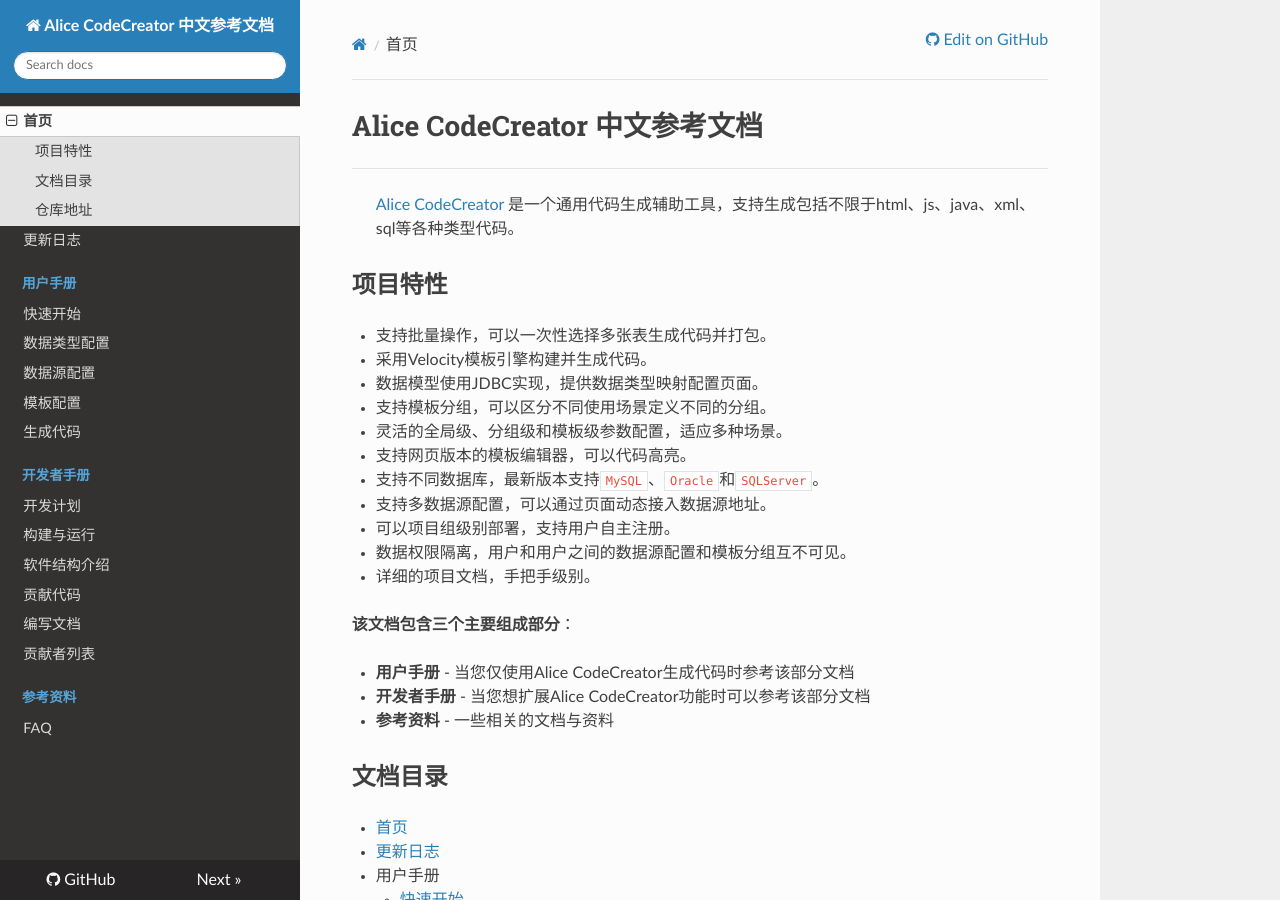
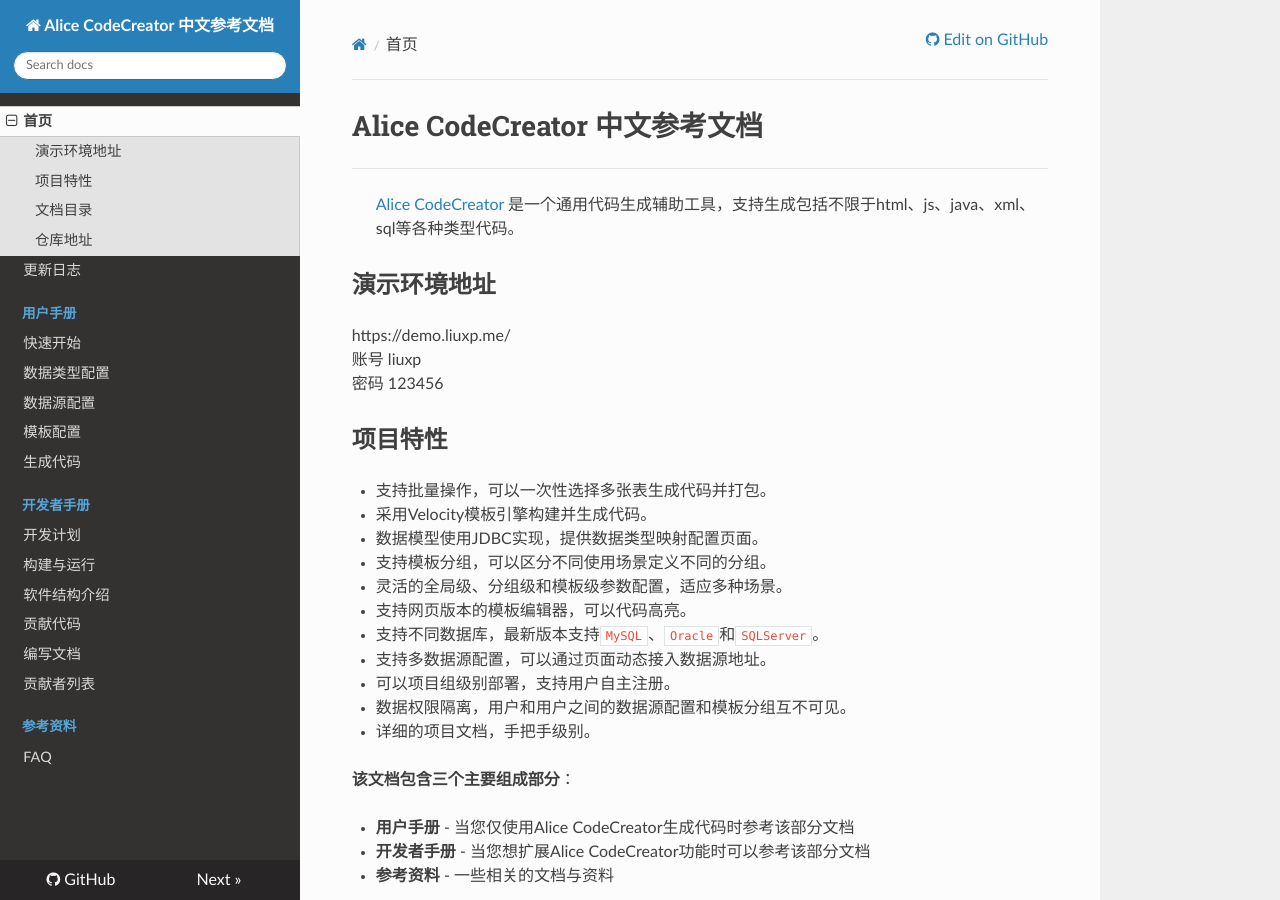
Before and after one commit to lxp135/alice-code-creator-docs, an MkDocs documentation site: the page built from docs/index.md, in a window 1280 px wide and 900 px high. Built offline with MkDocs 1.6.1, drawn with Linux system fonts in a browser that asks for light colours; nearby versions of some CDN libraries.

Commit message:
添加演示环境地址。

```diff
--- a/docs/index.md
+++ b/docs/index.md
@@ -2,6 +2,11 @@
 ---
 
 > [Alice CodeCreator](http://creator.liuxp.me) 是一个通用代码生成辅助工具，支持生成包括不限于html、js、java、xml、sql等各种类型代码。
+
+## 演示环境地址
+https://demo.liuxp.me/
+账号 liuxp
+密码 123456
 
 ## 项目特性
 
```
